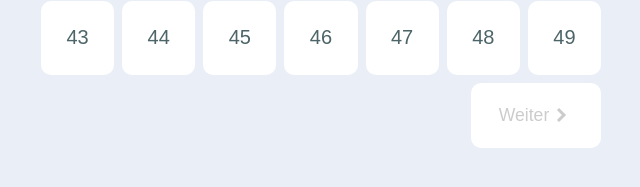
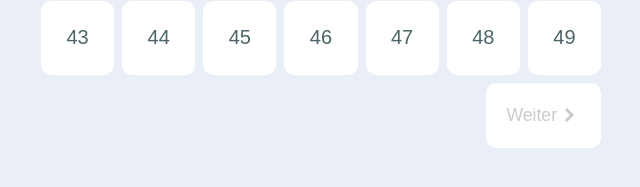
Before and after one commit to zunkelty/neoskop-lotto-soenke, a React (Create React App) app: page / in a window 1280 px wide. Shown: the part 593-780 px from the top of the page, without its empty margins (319-959 px from the left). Built offline with nearby package versions, Linux system fonts and the light colour scheme.

Commit message:
Aspect-ratio vollständig entfernt

```diff
--- a/src/components/SimpleButton/SimpleButton.styles.scss
+++ b/src/components/SimpleButton/SimpleButton.styles.scss
@@ -1,6 +1,4 @@
 .simple-button {
-  aspect-ratio: 2/1; //Aspect-ratio ist nicht entscheident, deswegen wird hier kein Fallback für nicht-kompatible Browser gebraucht.
-
   min-height: 65px;
   min-width: 65px;
 
@@ -26,7 +24,7 @@
     transform: scale(0.98);
   }
 
-  padding: 10px 15px;
+  padding: 10px 20px;
 
   transition: 200ms;
   &.simple-button--disabled {
```
